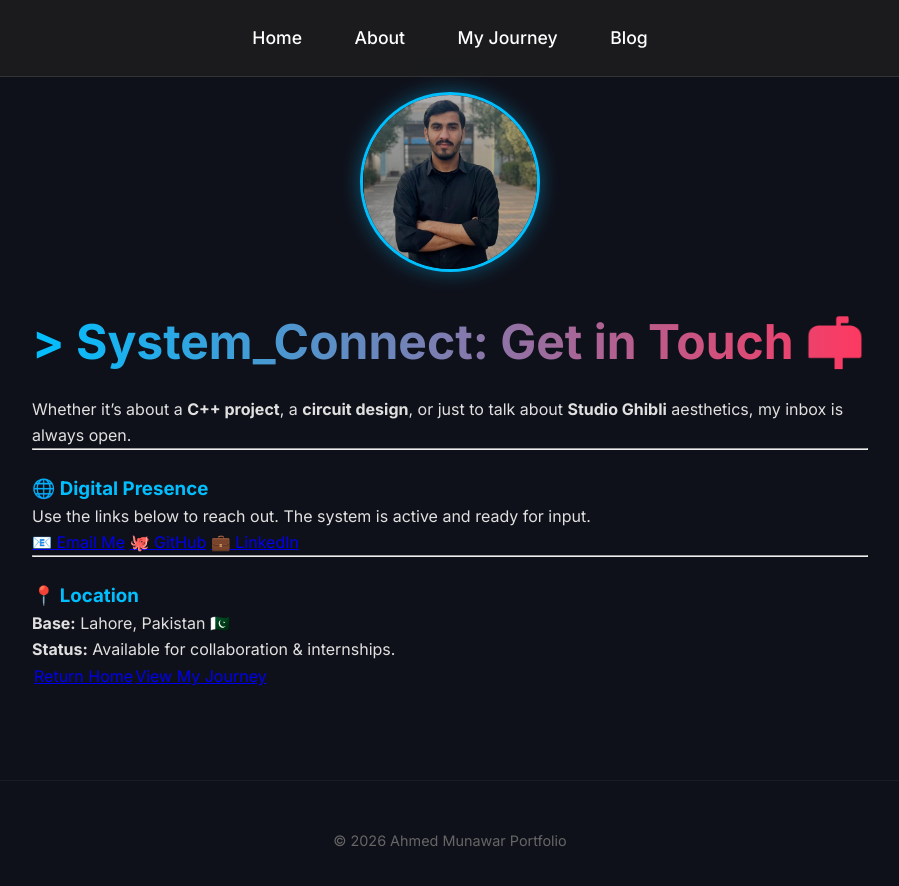
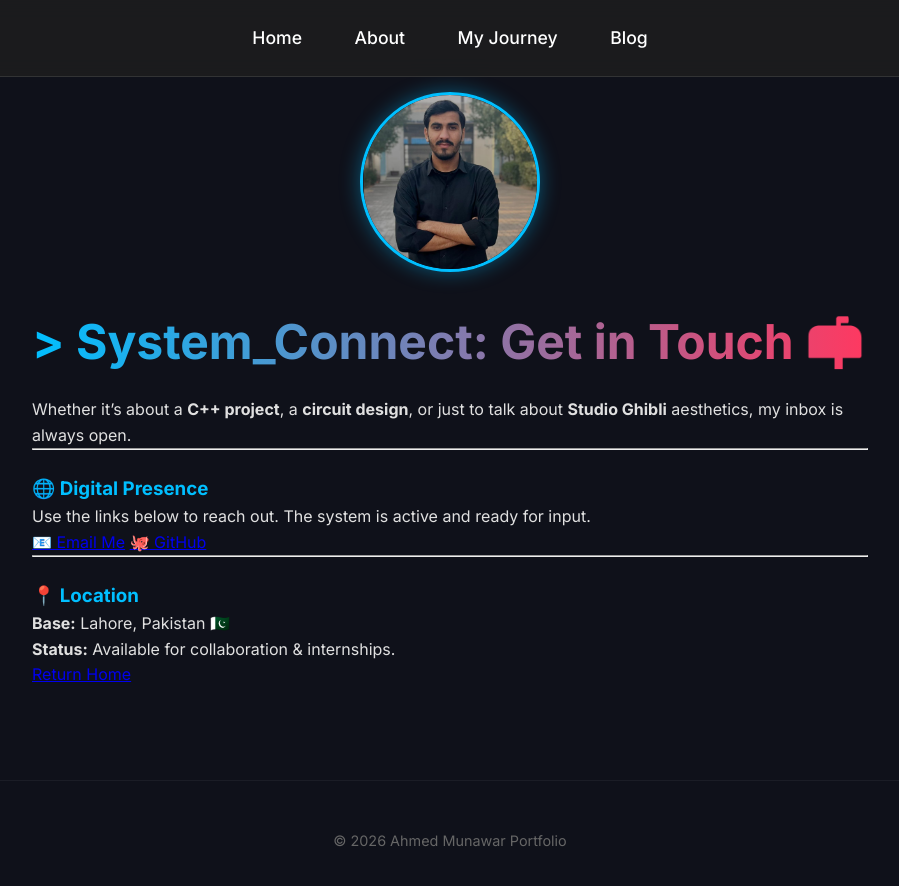
Before and after one commit to engr-ahmad-munawar/engr-ahmad-munawar.github.io-Portfolio-, a Jekyll site: the page built from contact.md, in a window 1280 px wide and 900 px high, scrolled down 81 px. Shown: the top 886 px of the window, without its empty margins (190-1089 px from the left). Built offline with Jekyll 4.4.1, drawn with Linux system fonts in a browser that asks for light colours.

Commit message:
Update contact.md

```diff
--- a/contact.md
+++ b/contact.md
@@ -19,7 +20,6 @@ Use the links below to reach out. The system is active and ready for input.
 <div class="contact-grid">
   <a href="mailto:your-email@example.com" class="contact-btn">📧 Email Me</a>
   <a href="https://github.com/engr-ahmad-munawar" target="_blank" class="contact-btn">🐙 GitHub</a>
-  <a href="https://linkedin.com/in/your-profile" target="_blank" class="contact-btn">💼 LinkedIn</a>
 </div>
 
 ---
@@ -28,4 +28,4 @@ Use the links below to reach out. The system is active and ready for input.
 **Base:** Lahore, Pakistan 🇵🇰
 **Status:** Available for collaboration & internships.
 
-[Return Home](/) | [View My Journey](/journey)
+[Return Home](/)
```
Also changed, not shown: other parts of contact.md (+1 -0 lines).
